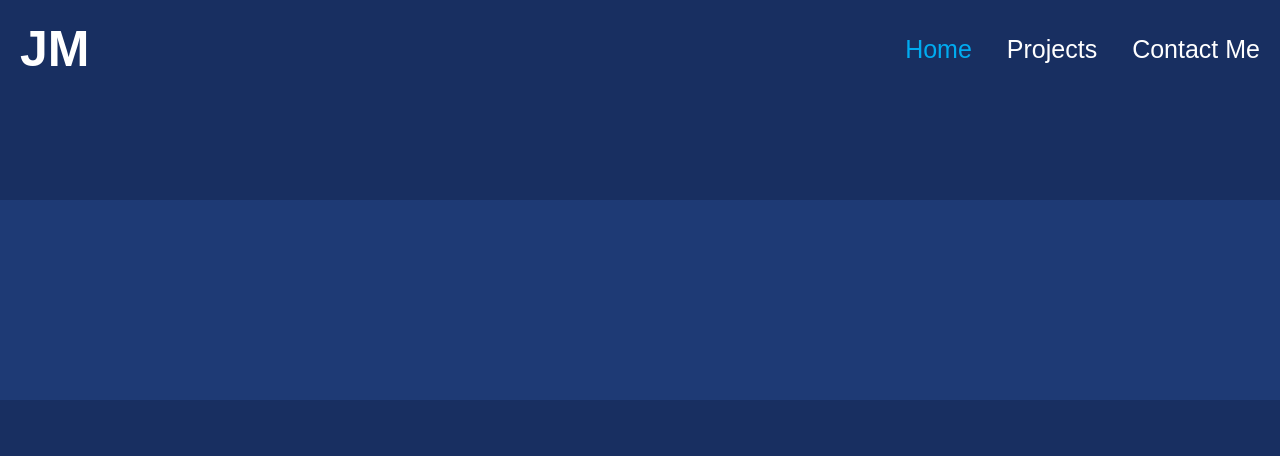
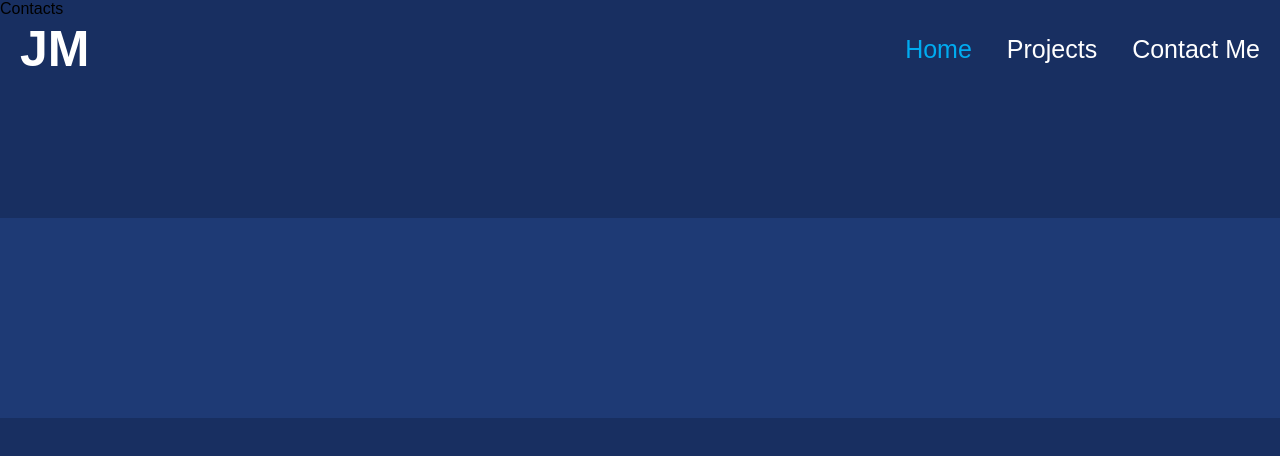
Before and after one commit to Jerontai-Mcfee/PORTFOLIO-2024, a React (Create React App) app: page /Contacts in a window 1280 px wide. Shown: the top 456 px of the page. Built offline with nearby package versions, Linux system fonts and the light colour scheme.

Commit message:
updating

```diff
--- a/package.json
+++ b/package.json
@@ -8,13 +8,12 @@
     "@testing-library/jest-dom": "^5.16.5",
     "@testing-library/react": "^13.4.0",
     "@testing-library/user-event": "^13.5.0",
-    "bootstrap": "^5.3.2",
+    "bootstrap": "^5.2.3",
     "react": "^18.2.0",
-    "bootstrap": "^5.2.3",
     "react-bootstrap": "^2.9.0",
     "react-dom": "^18.2.0",
     "react-icons": "^4.8.0",
-    "react-router-dom": "^6.11.1",
+    "react-router-dom": "^6.17.0",
     "react-scripts": "5.0.1",
     "web-vitals": "^2.1.4"
   },
--- a/src/App.js
+++ b/src/App.js
@@ -1,6 +1,8 @@
 import './App.css';
 import  { BrowserRouter as Router, Routes, Route} from 'react-router-dom'
 import Home from './pages/Home'
+import Projects from './pages/Projects';
+import Contacts from './pages/Contacts';
 import Navbar from './Components/Navbar'
 import Footer from './Components/Footer';
 
@@ -15,6 +17,8 @@ function App() {
     <Navbar/>
     <Routes>
       <Route path="/" element ={<Home />} />
+      <Route path="/Projects" element={<Projects />} />
+      <Route path="/Contacts" element={<Contacts/>} />
     </Routes>
     <Footer />
   </Router>
--- /dev/null
+++ b/src/pages/Contacts.jsx
@@ -0,0 +1,10 @@
+import React from 'react'
+
+
+function Contacts() {
+  return (
+    <div>Contacts</div>
+  )
+}
+
+export default Contacts
--- /dev/null
+++ b/src/pages/Projects.jsx
@@ -0,0 +1,10 @@
+import React from 'react'
+import ReactDOM from 'react-dom'
+
+function Projects() {
+  return (
+    <div>Projects</div>
+  )
+}
+
+export default Projects
```
Also changed, not shown: src/pages/Project.jsx (deleted), 1 other file (tests, documents, lock files or other folders).
